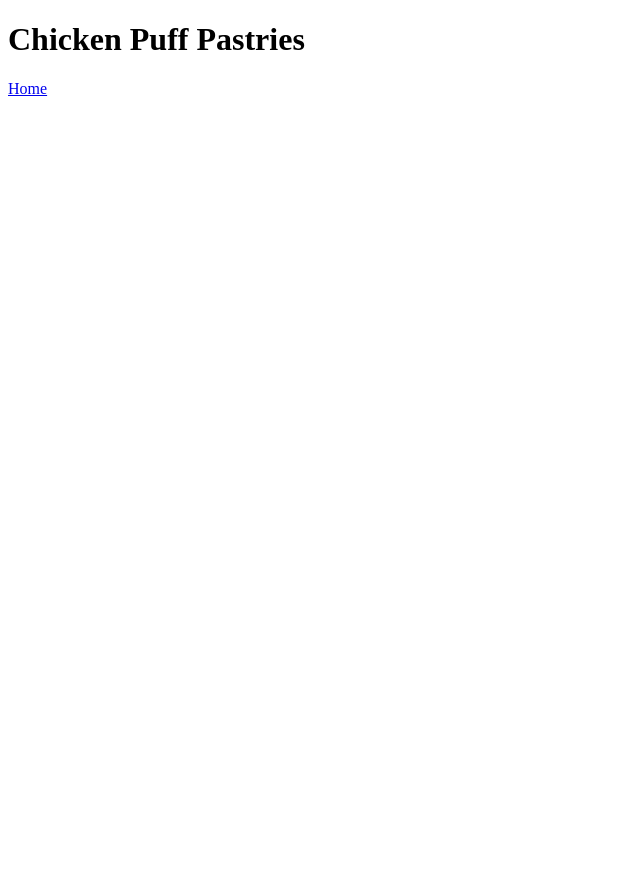
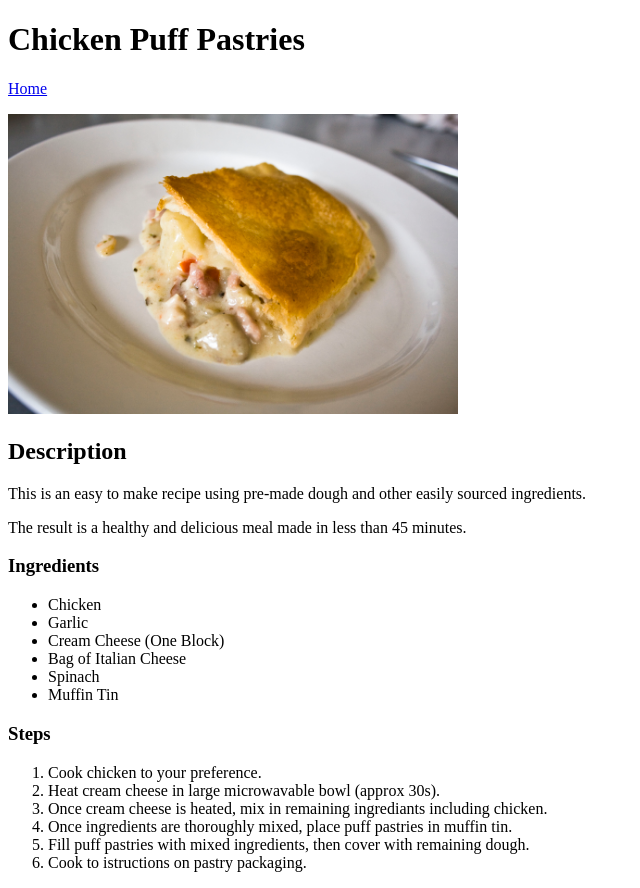
Before and after one commit to cowpatchmedia/odin-recipes, a plain HTML site: page recipes/chicken-pastries.html in a window 1280 px wide. Shown: the whole page, without its empty margins (0-640 px from the left). Before the commit the page ends 800 px from the top, so only its background shows below. Drawn offline with Linux system fonts and the light colour scheme.

Commit message:
Add information to recipe chicken pastries.
Code html for image, ingredients, and steps.

```diff
--- a/recipes/chicken-pastries.html
+++ b/recipes/chicken-pastries.html
@@ -8,5 +8,26 @@
 <body>
     <h1>Chicken Puff Pastries</h1>
     <a href="../index.html">Home</a>
+    <p><img src="../recipe-links-and-images/chickenpastry.jpg" alt="Picture of a turnover on a plate torn in half with a melted chicken mix leaking out"
+        height="300"></p>
+        <h2>Description</h2>
+        <p>This is an easy to make recipe using pre-made dough and other easily sourced ingredients.</p>
+        <p>The result is a healthy and delicious meal made in less than 45 minutes.</p>
+        <h3>Ingredients</h3>
+            <ul><li>Chicken</li>
+            <li>Garlic</li>
+            <li>Cream Cheese (One Block)</li>
+            <li>Bag of Italian Cheese</li>
+            <li>Spinach</li>
+            <li>Muffin Tin</li>
+            </ul>
+        <h3>Steps</h3>
+        <ol><li>Cook chicken to your preference.</li>
+            <li>Heat cream cheese in large microwavable bowl (approx 30s).</li>
+            <li>Once cream cheese is heated, mix in remaining ingrediants including chicken.</li>
+            <li>Once ingredients are thoroughly mixed, place puff pastries in muffin tin.</li>
+            <li>Fill puff pastries with mixed ingredients, then cover with remaining dough.</li>
+            <li>Cook to istructions on pastry packaging.</li>
+        </ol>
 </body>
 </html>
```
Also changed, not shown: recipe-links-and-images/chickenpastry.jpg (added).
